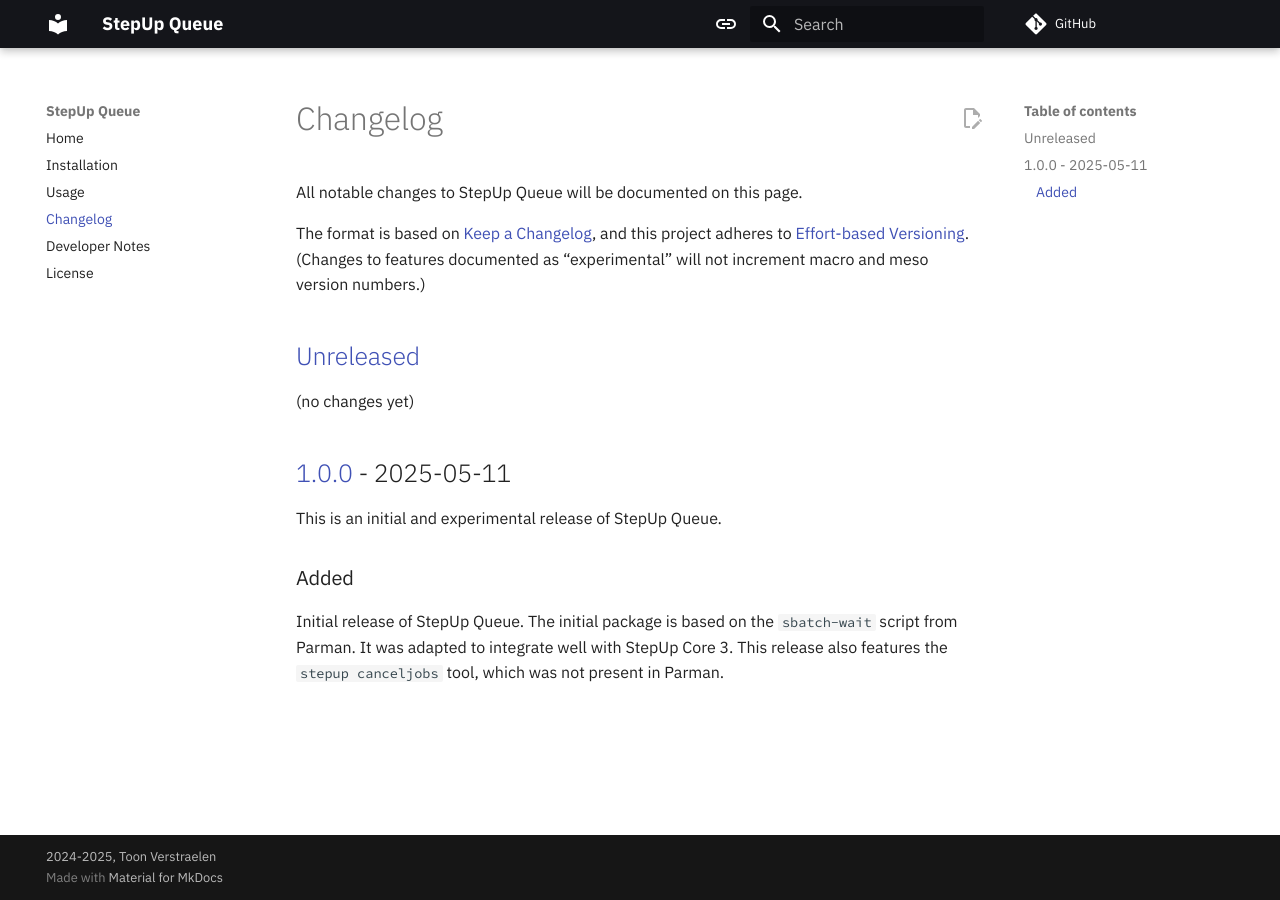
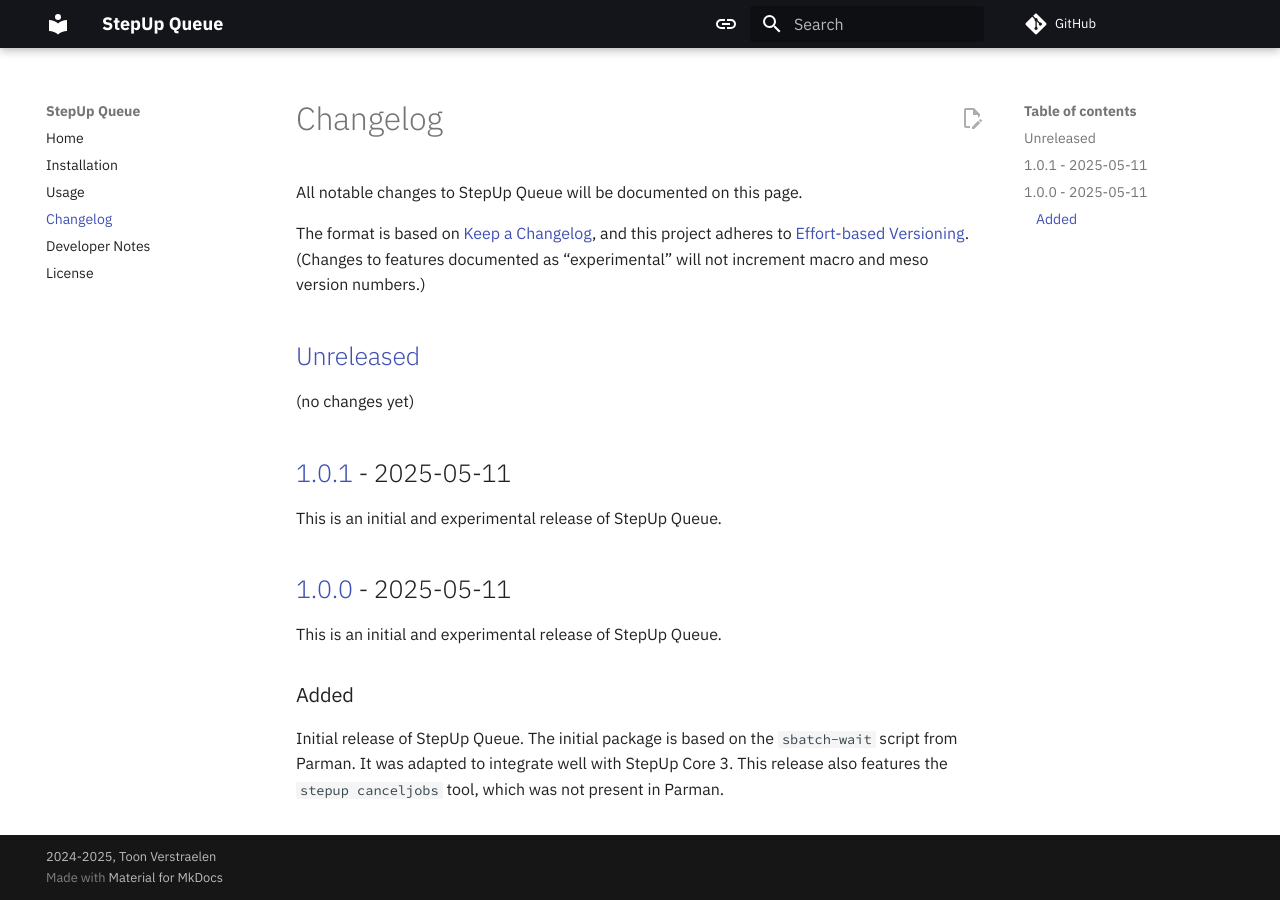
Before and after one commit to reproducible-reporting/stepup-queue, an MkDocs documentation site: the page built from docs/changelog.md, in a window 1280 px wide. Built offline with MkDocs 1.6.1 and Material for MkDocs 9.7.7, drawn with Linux system fonts in a browser that asks for light colours; comment, search, counter and statistics services are not loaded; the version menu is left out.

Commit message:
Prepare for v1.0.1

```diff
--- a/docs/changelog.md
+++ b/docs/changelog.md
@@ -12,7 +12,11 @@ and this project adheres to [Effort-based Versioning](https://jacobtomlinson.dev
 
 (no changes yet)
 
-## [1.0.0][] - 2025-05-11 {: #v3.0.0 }
+## [1.0.1][] - 2025-05-11 {: #v1.0.1 }
+
+This is an initial and experimental release of StepUp Queue.
+
+## [1.0.0][] - 2025-05-11 {: #v1.0.0 }
 
 This is an initial and experimental release of StepUp Queue.
 
@@ -24,4 +28,5 @@ It was adapted to integrate well with StepUp Core 3.
 This release also features the `stepup canceljobs` tool, which was not present in Parman.
 
 [Unreleased]: https://github.com/reproducible-reporting/stepup-queue
+[1.0.1]: https://github.com/reproducible-reporting/stepup-queue/releases/tag/v1.0.1
 [1.0.0]: https://github.com/reproducible-reporting/stepup-queue/releases/tag/v1.0.0
```
